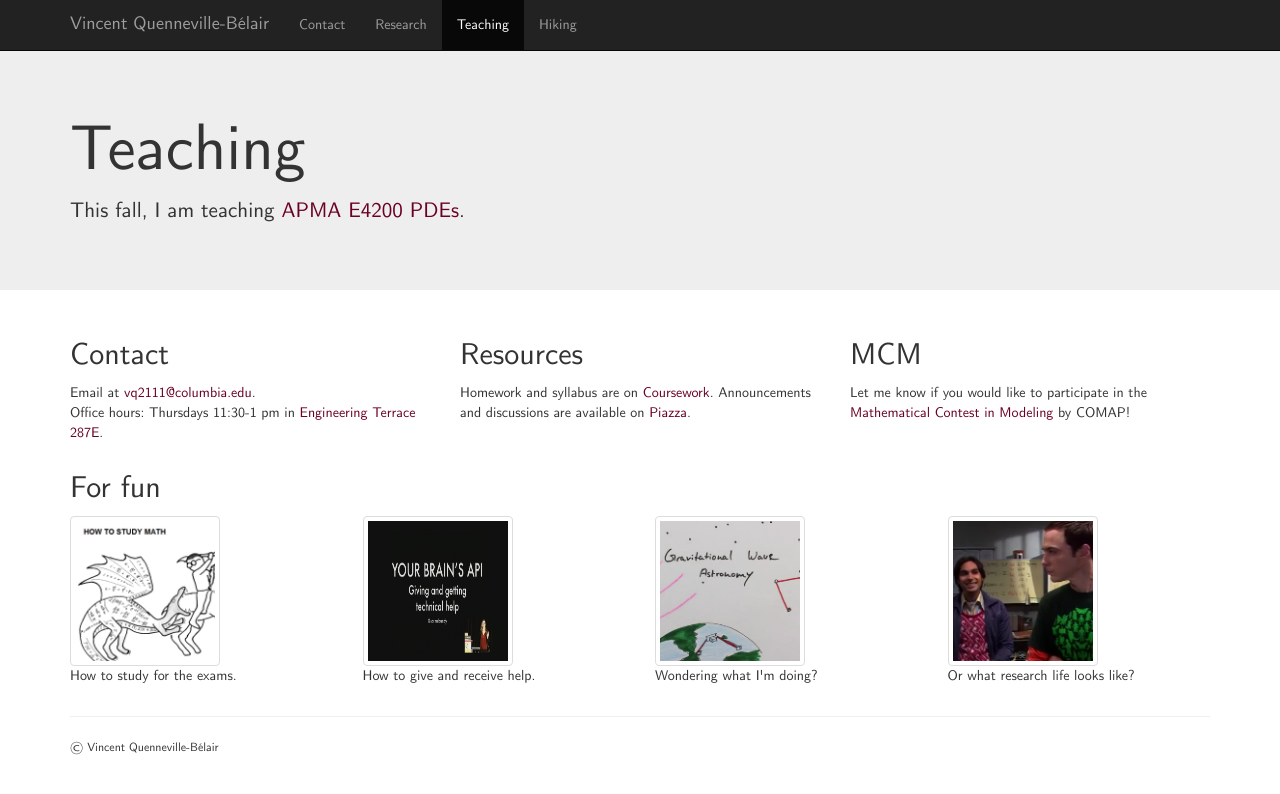
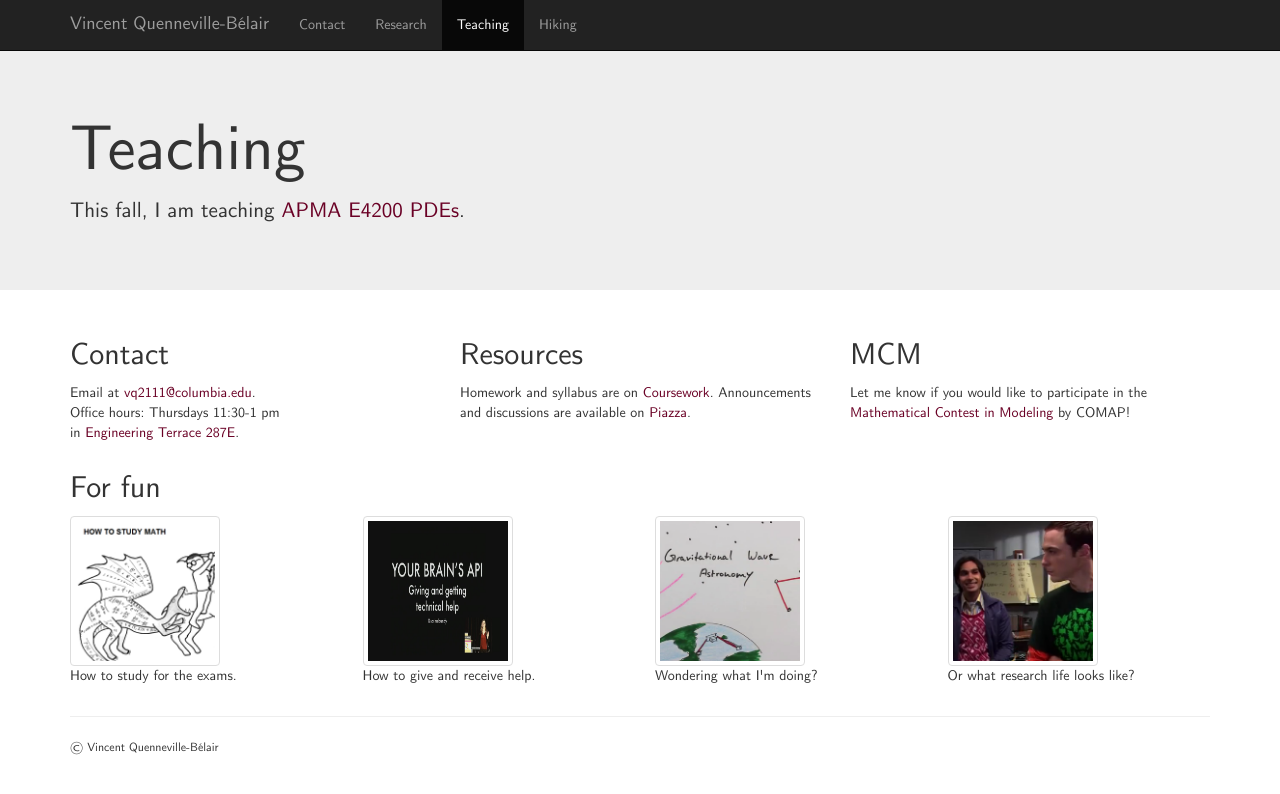
Before and after one commit to vincentqb/vincentqb.github.io.archive, a Jekyll site: the page built from teaching.html, in a window 1280 px wide. Shown: the top 794 px of the page. Built offline with Jekyll 4.4.1, drawn with Linux system fonts in a browser that asks for light colours; nearby versions of some CDN libraries.

Commit message:
line cut.

```diff
--- a/teaching.html
+++ b/teaching.html
@@ -48,7 +48,7 @@
 <h2>Contact</h2>
 <p>Email at <a href="mailto:vq2111@columbia.edu">vq2111@columbia.edu</a>.
 <br>Office hours: Thursdays 11:30-1 pm
-in <a itemprop="url" href="http://facilities.columbia.edu/building-information/703">Engineering Terrace 287E</a>.
+<br>in <a itemprop="url" href="http://facilities.columbia.edu/building-information/703">Engineering Terrace 287E</a>.
 <!--<br>Office hours Mondays 3:30-5pm. APAM closes at 5pm!-->
 </p>
 </div>
```
